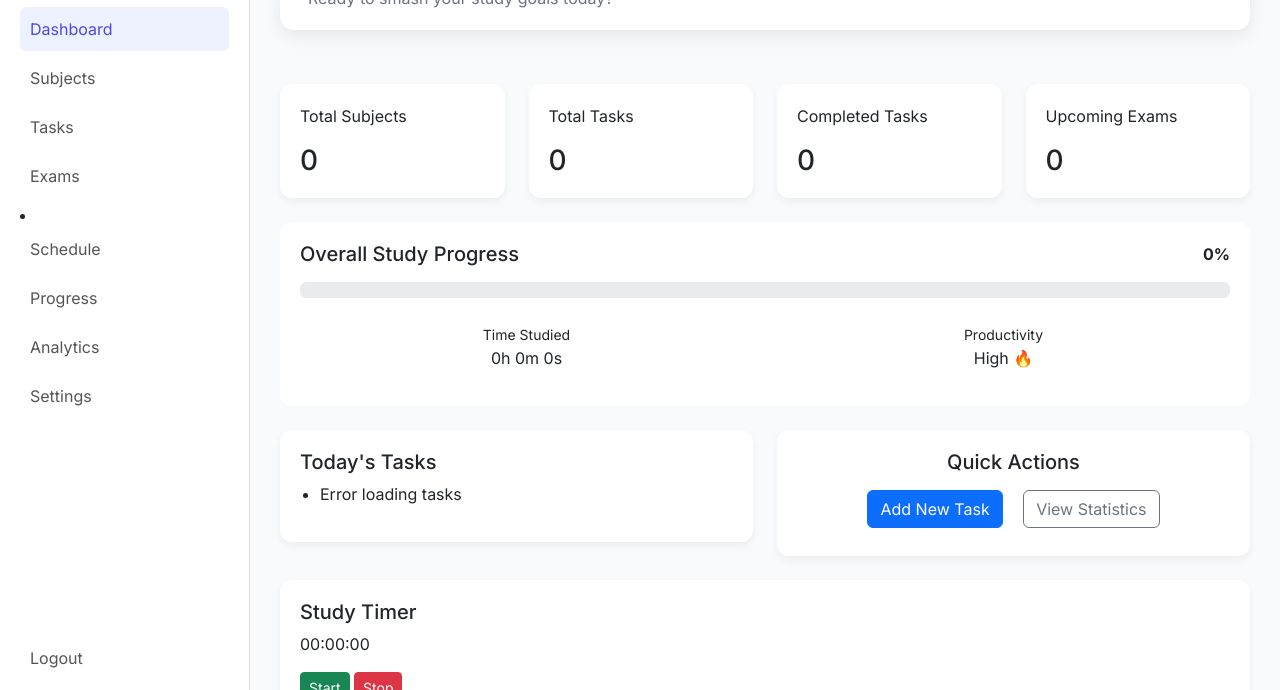
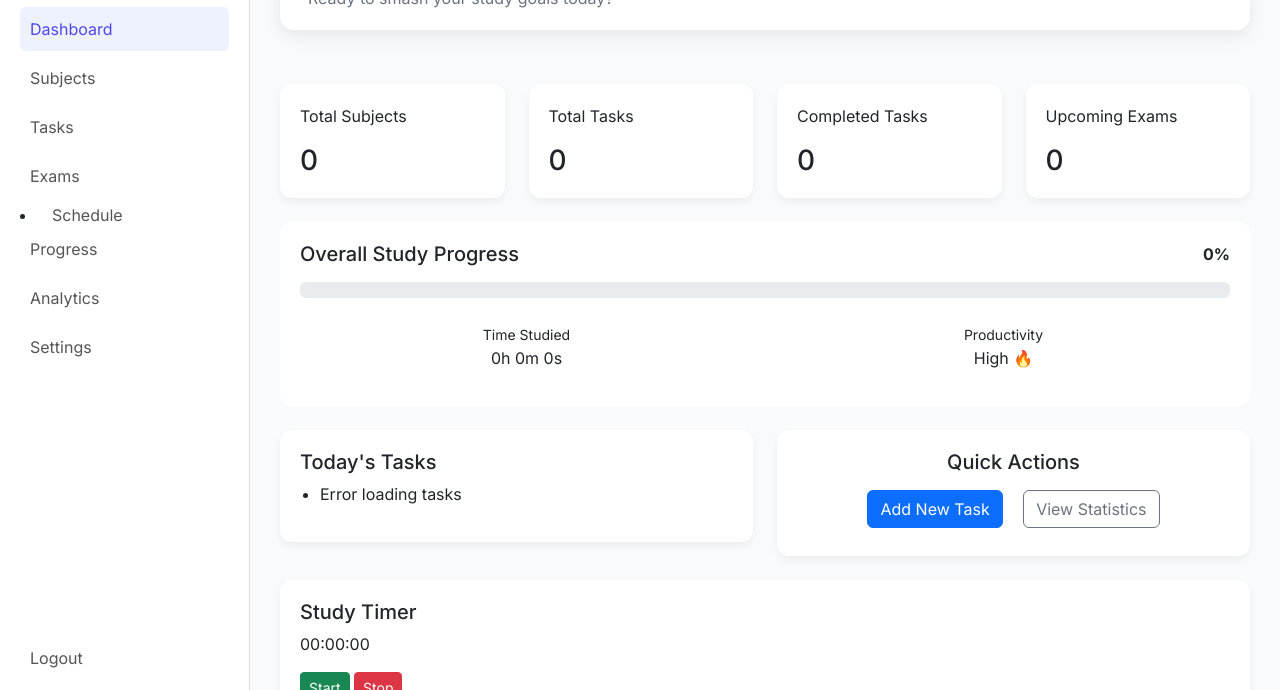
Before and after one commit to manjotzkaur/Study-to-Success, a plain HTML site: page study2success/frontend/dashboard.html in a window 1280 px wide. Shown: the part 110-800 px from the top of the page. Drawn offline with nearby package versions, Linux system fonts and the light colour scheme; no server answers.

Commit message:
Update dashboard.html

```diff
--- a/study2success/frontend/dashboard.html
+++ b/study2success/frontend/dashboard.html
@@ -34,7 +34,7 @@
     <a href="subjects.html">Subjects</a>
     <a href="task.html">Tasks</a>
     <a href="exam.html">Exams</a>
-    <li><a class="nav-link " href="/schedule">Schedule</a></li>
+    <li><a  href="schedule.html">Schedule</a></li>
     <a href="progress.html">Progress</a>
      <a href="analytics.html">Analytics</a>
  <a href="settings.html">Settings</a>
```
